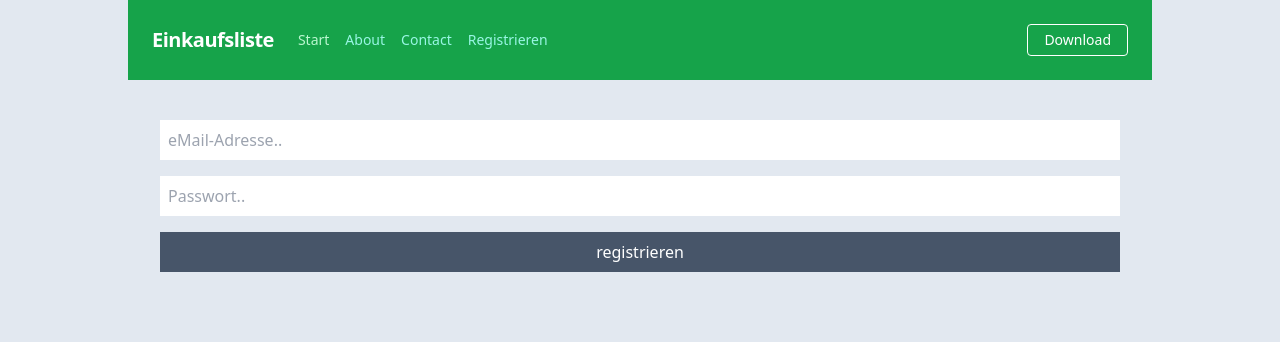
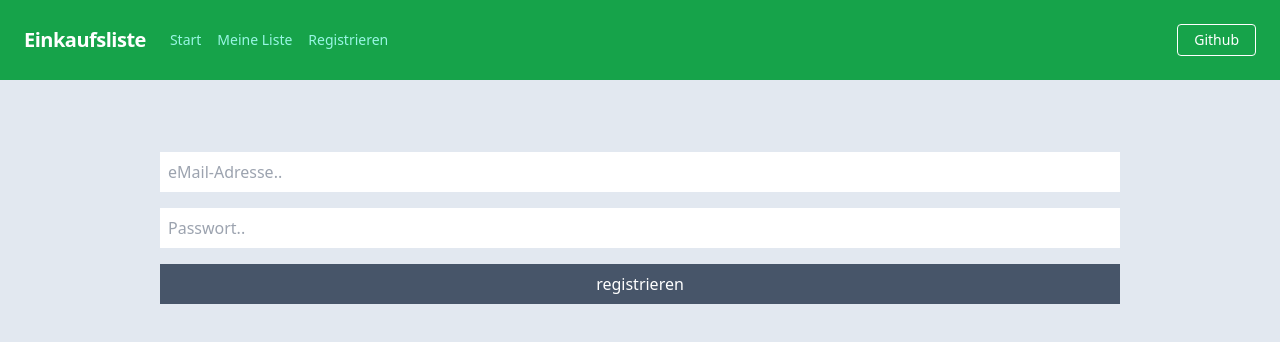
Before and after one commit to n-els/next-shoppinglist, a Next.js app: page /register in a window 1280 px wide. Shown: the top 342 px of the page. Built offline with nearby package versions, Linux system fonts and the light colour scheme.

Commit message:
little styling tweaks

```diff
--- a/components/ShoppingList/FilterForm.js
+++ b/components/ShoppingList/FilterForm.js
@@ -34,13 +34,18 @@ const FilterForm = ({ list, onCheck }) => {
   }, [checkedShops]);
 
   return (
-    <form action="/action_page.php">
+    <form className="">
       <label htmlFor="shops">Nach Shop filtern: </label>
       {shops.map((shop) => {
         return (
-          <label key={shop} htmlFor={shop} onChange={onCheckHandler}>
+          <label
+            className="mr-2"
+            key={shop}
+            htmlFor={shop}
+            onChange={onCheckHandler}
+          >
             <input type="checkbox" name={shop} id={shop} />
-            {shop}
+            <span className="ml-1">{shop}</span>
           </label>
         );
       })}
--- a/components/ShoppingList/ShoppingItem.js
+++ b/components/ShoppingList/ShoppingItem.js
@@ -15,8 +15,13 @@ const ShoppingItem = ({ item, onCheck }) => {
           <p>{item.shop}</p>
         </div>
       </div>
-      <div className="">
-        <input type="checkbox" name="" id="" onChange={checkItemHandler} />
+      <div className="mr-4">
+        <input
+          type="checkbox"
+          name="done"
+          id="done"
+          onChange={checkItemHandler}
+        />
       </div>
     </li>
   );
--- a/components/ShoppingList/ShoppingList.js
+++ b/components/ShoppingList/ShoppingList.js
@@ -5,11 +5,26 @@ const ShoppingList = ({ products, onCheck }) => {
   if (products.length < 1) {
     return <p>no products</p>;
   }
+
   const listJSX = products.map((item) => {
     return <ShoppingItem key={item.id} item={item} onCheck={onCheck} />;
   });
 
-  return <ul>{listJSX}</ul>;
+  return (
+    <div className="mt-12">
+      {products.length === 1 ? (
+        <p className="font-bold">
+          {products.length} Produkt in der Einkaufsliste
+        </p>
+      ) : (
+        <p className="font-bold">
+          {products.length} Produkte in der Einkaufsliste
+        </p>
+      )}
+
+      <ul>{listJSX}</ul>
+    </div>
+  );
 };
 
 export default ShoppingList;
--- a/components/layout/Header.js
+++ /dev/null
@@ -1,12 +0,0 @@
-import React from 'react';
-import Navbar from './Navbar';
-
-const Header = () => {
-  return (
-    <div>
-      <Navbar />
-    </div>
-  );
-};
-
-export default Header;
--- a/components/layout/Navbar.js
+++ b/components/layout/Navbar.js
@@ -37,32 +37,27 @@ const Navbar = () => {
         }`}
       >
         <div className="text-sm lg:flex-grow">
-          <Link
-            href="/"
-            className="block mt-4 lg:inline-block lg:mt-0 text-green-200 hover:text-white mr-4"
-            onClick={() => setIsOpen(!isOpen)}
+          <NavbarLink to={'/'} clickHandler={toggleOpen}>
+            Start
+          </NavbarLink>
+          <NavbarLink
+            to={'/lists/6391cd264c9532e00244e415'}
+            clickHandler={toggleOpen}
           >
-            Start
-          </Link>
-          <a
-            href="#"
-            className="block mt-4 lg:inline-block lg:mt-0 text-teal-200 hover:text-white mr-4"
-          >
-            About
-          </a>
-          <NavbarLink to={'/register'} clickHandler={toggleOpen}>
-            Contact
+            Meine Liste
           </NavbarLink>
+
           <NavbarLink to={'/register'} clickHandler={toggleOpen}>
             Registrieren
           </NavbarLink>
         </div>
         <div>
           <a
-            href="#"
+            href="http://github.com/n-els"
+            target="_blank"
             className="inline-block text-sm px-4 py-2 leading-none border rounded text-white border-white hover:border-transparent hover:text-teal-500 hover:bg-white mt-4 lg:mt-0"
           >
-            Download
+            Github
           </a>
         </div>
       </div>
--- a/components/layout/index.js
+++ b/components/layout/index.js
@@ -1,12 +1,12 @@
 import React from 'react';
-import Header from './Header';
+import Navbar from './Navbar';
 
 const Layout = (props) => {
   return (
     <div className="w-full flex justify-center bg-slate-200">
-      <div className="w-full md:w-4/5">
-        <Header />
-        <main className="m-4">{props.children}</main>
+      <div className="w-full">
+        <Navbar />
+        <main className="m-4 md:w-4/5 mx-auto p-4">{props.children}</main>
       </div>
     </div>
   );
--- a/pages/lists/[listId].js
+++ b/pages/lists/[listId].js
@@ -1,10 +1,13 @@
+import React, { useState, useEffect } from 'react';
 import { useRouter } from 'next/router';
+import Head from 'next/head';
 import axios from 'axios';
-import React, { useState, useEffect } from 'react';
 import AddItemForm from '../../components/ShoppingList/AddItemForm';
 import FilterForm from '../../components/ShoppingList/FilterForm';
 import ShoppingList from '../../components/ShoppingList/ShoppingList';
 import { filterProducts, sortByShop } from '../../utils/arrayHelpers';
+
+console.log(process.env.DB_CONNECTION_STRING);
 
 const ShoppingListDetailPage = ({ products }) => {
   const router = useRouter();
@@ -35,30 +38,28 @@ const ShoppingListDetailPage = ({ products }) => {
 
   const onCheckShopFilterHandler = (shopFilters) => {
     setFilters(shopFilters);
-    console.log(shopFilters);
     const filteredProducts = filterProducts(shopFilters, productList);
     const sortedFilteredProducts = sortByShop(filteredProducts);
-    console.log('sorted filtered products:', sortedFilteredProducts);
-    console.log('original PRODUCTS:', productList);
-    console.log('FILTERED PRODUCTS:', filteredProducts);
     setFilteredList([...sortedFilteredProducts]);
   };
 
   return (
     <div className="">
-      <h1 className="mb-4 text-l font-bold">
+      <Head>
+        <title>Meine Liste</title>
+      </Head>
+      {/* <h1 className="mb-4 text-l font-bold">
         {productList.length > 0 ? (
           <span>{productList.length} Produkte in der Einkaufsliste</span>
         ) : (
           <span>Keine Produkte gefunden!</span>
         )}
-      </h1>
+      </h1> */}
 
-      <div className="flex justify-between">
+      <div className="flex justify-between mt-4">
         <FilterForm list={productList} onCheck={onCheckShopFilterHandler} />
-
         <button
-          className="bg-green-600 font-bold text-3xl text-white px-2 rounded-3xl"
+          className="bg-green-600 font-bold text-3xl text-white px-2 rounded-full"
           onClick={showFormToggle}
         >
           {isShowForm ? <span>-</span> : <span>+</span>}
--- a/pages/register.js
+++ b/pages/register.js
@@ -1,9 +1,13 @@
 import React from 'react';
 import RegisterForm from '../components/RegisterForm';
+import Head from 'next/head';
 
 const RegisterPage = () => {
   return (
     <div className="mt-10">
+      <Head>
+        <title>Registrieren</title>
+      </Head>
       <RegisterForm />
     </div>
   );
--- a/utils/db.js
+++ b/utils/db.js
@@ -2,6 +2,7 @@ import mongoose from 'mongoose';
 
 export const connectToDatabase = async () => {
   try {
+    console.log(process.env.API_ENDPOINT);
     const db = await mongoose.connect(process.env.DB_CONNECTION_STRING, {
       useNewUrlParser: true,
     });
```
